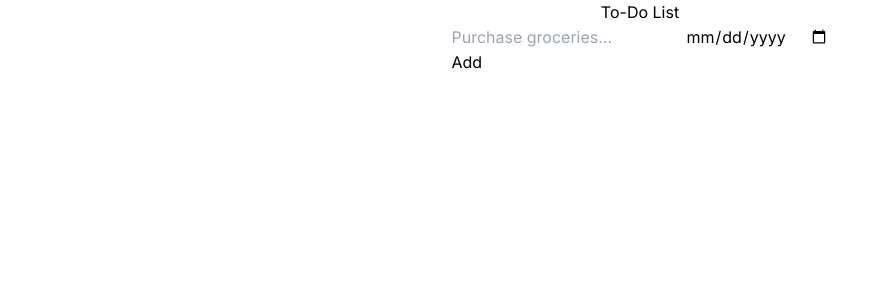
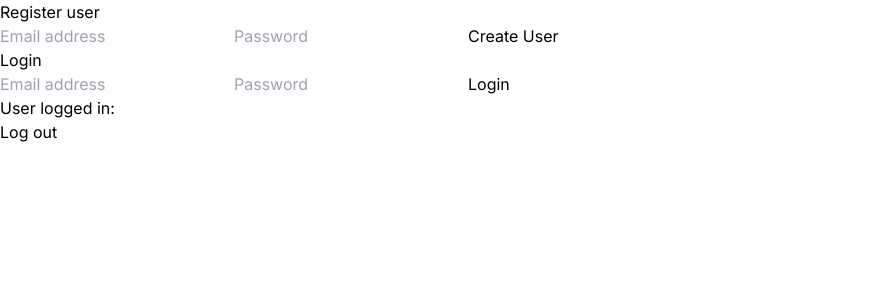
Before and after one commit to ellewright/todo-list, a Next.js app: page / in a window 1280 px wide. Shown: the top 300 px of the page, without its empty margins (0-888 px from the left). Built offline with nearby package versions, Linux system fonts and the light colour scheme; no server answers.

Commit message:
implement authentication

```diff
--- /dev/null
+++ b/src/app/home/page.js
@@ -0,0 +1,6 @@
+import Home from '../../components/Home'
+export default function HomePage() {
+    return (
+        <Home />
+    )
+}
--- a/src/app/page.js
+++ b/src/app/page.js
@@ -1,8 +1,8 @@
-import Home from '@/components/Home';
+import Auth from '@/components/Auth';
 export default function App() {
   return (
     <main>
-      <Home />
+      <Auth />
     </main>
   );
 }
--- /dev/null
+++ b/src/components/Auth.js
@@ -0,0 +1,61 @@
+"use client";
+
+import Link from 'next/link'
+import { useState } from 'react';
+import { createUserWithEmailAndPassword, onAuthStateChanged, signInWithEmailAndPassword, signOut } from 'firebase/auth';
+import { auth } from '../firebase-config';
+
+export default function Auth() {
+
+    const [registerEmail, setRegisterEmail] = useState('');
+    const [registerPassword, setRegisterPassword] = useState('');
+    const [loginEmail, setLoginEmail] = useState('');
+    const [loginPassword, setLoginPassword] = useState('');
+    const [user, setUser] = useState({});
+
+    onAuthStateChanged(auth, (currentUser) => {
+        setUser(currentUser);
+    })
+
+    const register = async () => {
+        try {
+            const user = await createUserWithEmailAndPassword(auth, registerEmail, registerPassword);
+        } catch (error) {
+            alert(error.message);
+        };
+    };
+
+    const login = async () => {
+        try {
+            const user = await signInWithEmailAndPassword(auth, loginEmail, loginPassword);
+        } catch (error) {
+            alert(error.message);
+        };
+    };
+
+    const logout = async () => {
+        await signOut(auth);
+    };
+
+    return (
+        <div>
+            <div className="register-user">
+                <h1>Register user</h1>
+                <input type="text" placeholder="Email address" onChange={((e) => {setRegisterEmail(e.target.value)})} />
+                <input type="text" placeholder="Password" onChange={((e) => {setRegisterPassword(e.target.value)})} />
+                <button onClick={register}>Create User</button>
+            </div>
+            <div className="login-user">
+                <h1>Login</h1>
+                <input type="text" placeholder="Email address" onChange={((e) => {setLoginEmail(e.target.value)})} />
+                <input type="text" placeholder="Password" onChange={((e) => {setLoginPassword(e.target.value)})} />
+                <Link onClick={login} href='/home'>Login</Link>
+            </div>
+            <div className="signout-user">
+                <h2>User logged in:</h2>
+                {user?.email}
+                <button onClick={logout}>Log out</button>
+            </div>
+        </div>
+    )
+};
--- /dev/null
+++ b/src/firebase-config.js
@@ -0,0 +1,18 @@
+import { initializeApp } from "firebase/app";
+// import { getAnalytics } from "firebase/analytics";
+import { getAuth } from 'firebase/auth'
+
+const firebaseConfig = {
+    apiKey: "AIzaSyAr0gF8uBtR6aaCU5e00Kv7kSOawmUS6DM",
+    authDomain: "to-do-list-1f5ee.firebaseapp.com",
+    projectId: "to-do-list-1f5ee",
+    storageBucket: "to-do-list-1f5ee.appspot.com",
+    messagingSenderId: "861126279325",
+    appId: "1:861126279325:web:1791e93cf42b82159c9474",
+    measurementId: "G-M9M7QRLJ6D"
+};
+
+const app = initializeApp(firebaseConfig);
+// const analytics = getAnalytics(app);
+
+export const auth = getAuth(app);
```
Also changed, not shown: package.json (+6 -4 lines), 1 other file (tests, documents, lock files or other folders).
